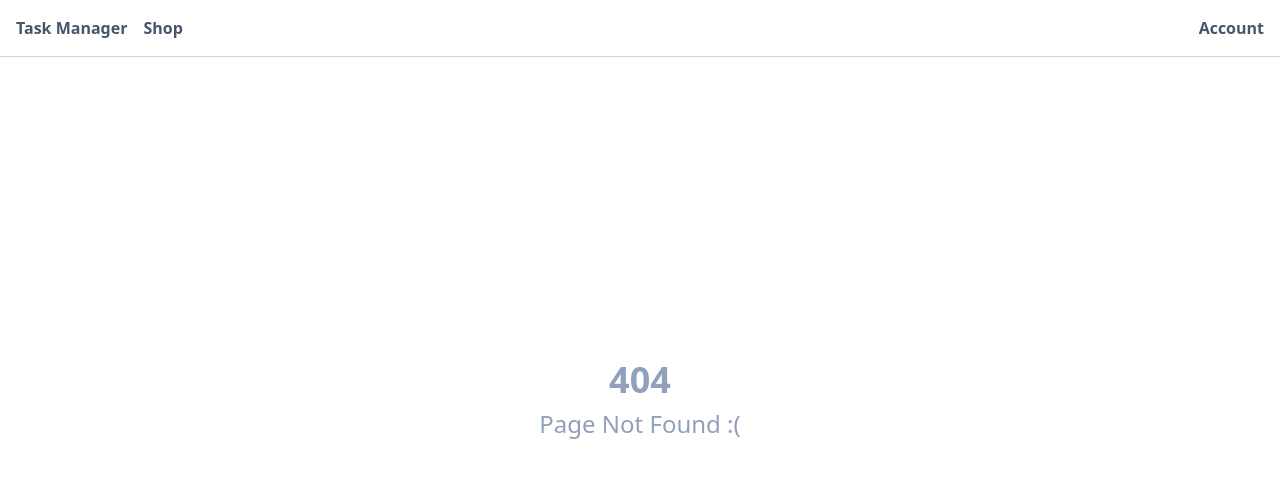
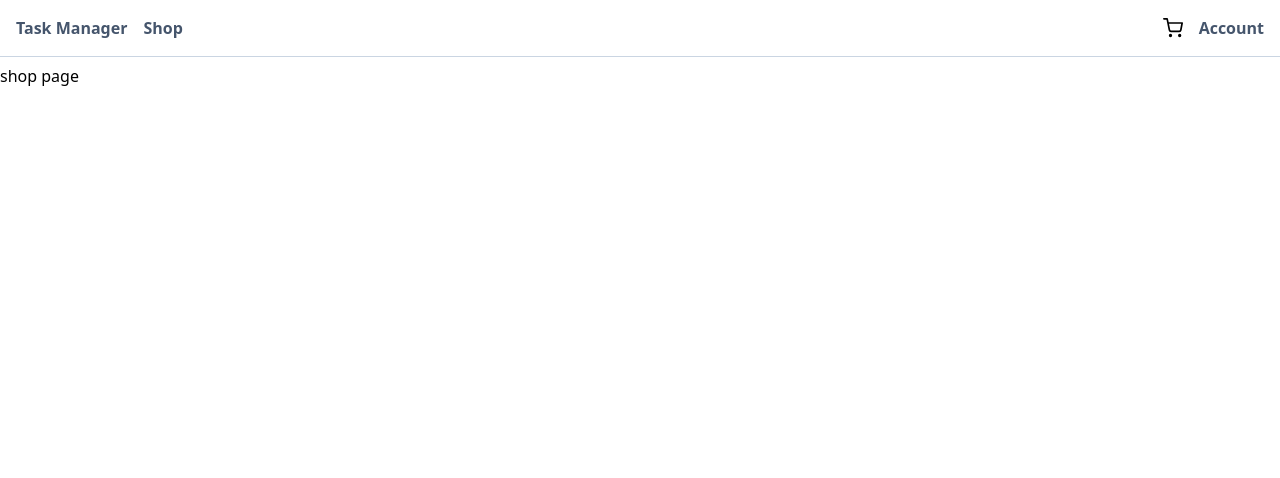
Before and after one commit to mfrizqi/shop-task-react, a React (Vite) app: page /shop in a window 1280 px wide. Before the commit this address had no page. Shown: the top 478 px of the page. Built offline with nearby package versions, Linux system fonts and the light colour scheme.

Commit message:
feat: add shop page & product item, adjust style on login & register

```diff
--- a/index.html
+++ b/index.html
@@ -5,7 +5,7 @@
     <link rel="icon" type="image/svg+xml" href="/vite.svg" />
     <link href="/src/tailwind.css" rel="stylesheet">
     <meta name="viewport" content="width=device-width, initial-scale=1.0" />
-    <title>Vite + React + TS</title>
+    <title>Shop Task React</title>
   </head>
   <body>
     <div id="root"></div>
--- a/package.json
+++ b/package.json
@@ -15,7 +15,8 @@
     "react-dom": "^19.0.0",
     "react-router": "^7.5.2",
     "tailwindcss": "^4.1.4",
-    "uuid": "^11.1.0"
+    "uuid": "^11.1.0",
+    "zustand": "^5.0.3"
   },
   "devDependencies": {
     "@eslint/js": "^9.22.0",
--- a/src/components/Header.tsx
+++ b/src/components/Header.tsx
@@ -1,21 +1,30 @@
 import { useEffect, useState } from "react";
+import cartIcon from '../assets/icon/cart.svg'
 
 const Header = () => {
 
     const currentRoute = window.location.pathname;
     const [hideHeader, setHideHeader] = useState(false)
+    const [showCart, setShowCart] = useState(false)
 
-    useEffect(()=>{
+    useEffect(() => {
         console.log(currentRoute)
-        if(currentRoute.includes('/auth')){
+        if (currentRoute.includes('/auth')) {
             setHideHeader(true)
         } else {
             setHideHeader(false)
         }
-    },[currentRoute])
+
+        if (currentRoute.includes('/shop')) {
+            setShowCart(true)
+        } else {
+            setShowCart(false)
+        }
+
+    }, [currentRoute])
 
     return (
-        <section className={`absolute top-0 left-0 right-0 w-full flex justify-between px-4 py-4 border-b border-slate-300 bg-white ${hideHeader? 'hidden' : ''}`}>
+        <section className={`absolute top-0 left-0 right-0 w-full flex justify-between px-4 py-4 border-b border-slate-300 bg-white ${hideHeader ? 'hidden' : ''}`}>
             <div className='flex gap-4'>
                 <a href="/" className="font-semibold text-slate-600 hover:text-emerald-500 transition-all">
                     Task Manager
@@ -24,9 +33,12 @@ const Header = () => {
                     Shop
                 </a>
             </div>
-            <a href="/auth/login" className="font-semibold text-slate-600 hover:text-emerald-500 transition-all">
-                Account
-            </a>
+            <div className="flex items-center gap-4">
+                {showCart && <img src={cartIcon} alt="" />}
+                <a href="/auth/login" className="font-semibold text-slate-600 hover:text-emerald-500 transition-all">
+                    Account
+                </a>
+            </div>
         </section>
     )
 }
--- /dev/null
+++ b/src/components/ProductItem.tsx
@@ -0,0 +1,9 @@
+const ProductItem = ()=>{
+    return(
+        <div>
+            Product Item
+        </div>
+    )
+}
+
+export default ProductItem
--- a/src/page/Login.tsx
+++ b/src/page/Login.tsx
@@ -1,7 +1,7 @@
 const Login = () => {
     return (
         <>
-            <section className="h-svh w-full flex justify-center bg-slate-100">
+            <section className="h-svh w-full flex justify-center bg-slate-100 px-8">
                 <div className="flex flex-col flex-1 justify-center py-12 rounded-lg my-16">
                     <div className="sm:mx-auto sm:w-full sm:max-w-sm">
                         <a href="/" className="block mb-8 text-gray-400 text-sm cursor-pointer">← Back to home</a>
--- a/src/page/Register.tsx
+++ b/src/page/Register.tsx
@@ -1,7 +1,7 @@
 const Register = () => {
     return (
         <>
-            <section className="h-svh w-full flex justify-center bg-slate-100">
+            <section className="h-svh w-full flex justify-center bg-slate-100 px-8">
                 <div className="flex flex-col flex-1 justify-center px-6 py-12 rounded-lg my-16">
                     <div className="sm:mx-auto sm:w-full sm:max-w-sm">
                         <a href="/" className="block mb-8 text-gray-400 text-sm cursor-pointer">← Back to home</a>
--- /dev/null
+++ b/src/page/Shop.tsx
@@ -0,0 +1,9 @@
+const Shop = ()=>{
+    return(
+        <section className="pt-16">
+            shop page
+        </section>
+    )
+}
+
+export default Shop
--- a/src/page/TaskManager.tsx
+++ b/src/page/TaskManager.tsx
@@ -9,7 +9,7 @@ const TaskManager = () => {
         {
             id: '647bf992-1698-488c-973a-d348caa542d2',
             title: 'Fry the egg',
-            checked: true,
+            checked: false,
             created_at: new Date().toLocaleString()
         },
         {
--- a/src/router.tsx
+++ b/src/router.tsx
@@ -5,11 +5,17 @@ import Register from "./page/Register";
 import Login from "./page/Login";
 import TaskManager from "./page/TaskManager";
 import NotFound from "./page/NotFound";
+import Shop from "./page/Shop";
 
 const router = createBrowserRouter([
     {
         path: "/",
         element: <TaskManager/>,
+
+    },
+    {
+        path: "/shop",
+        element: <Shop/>,
 
     },
     {
```
Also changed, not shown: src/assets/icon/cart.svg (added), 1 other file (tests, documents, lock files or other folders).
